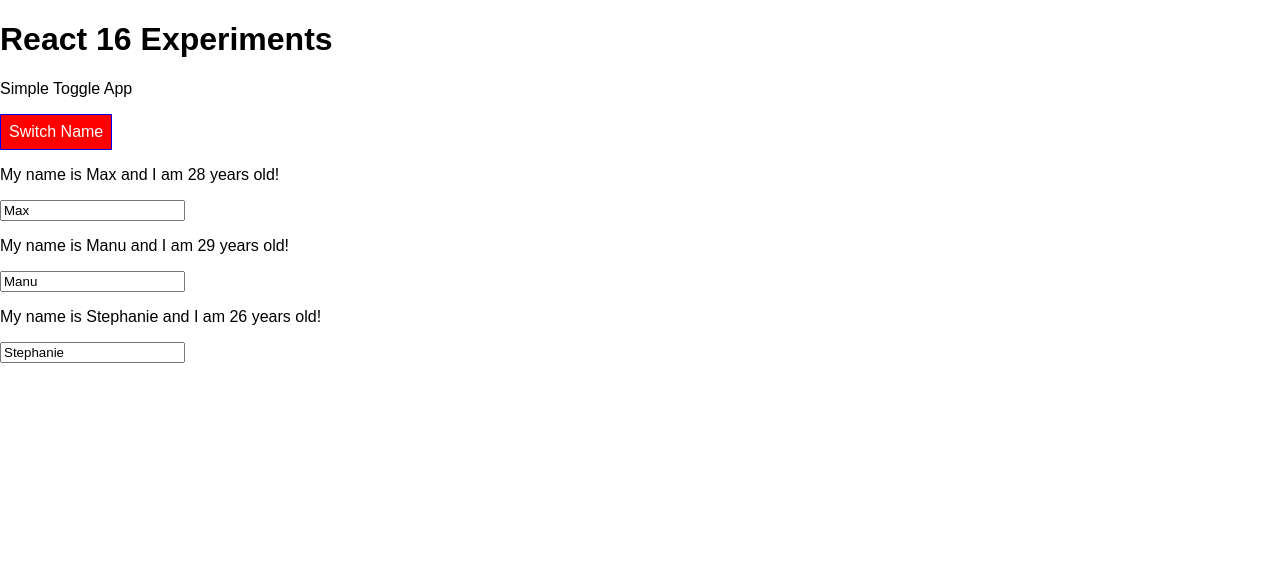
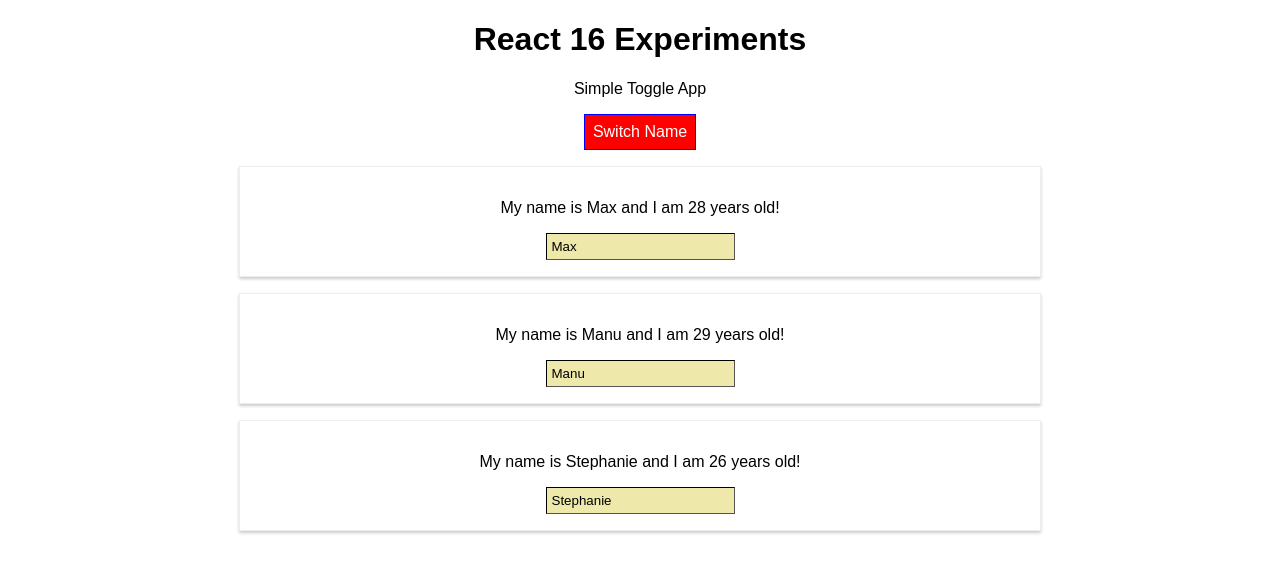
Before and after one commit to rivermanvr/react-16-rampup, a React app: page / in a window 1280 px wide. Both pictures are taken after a click on the button "Switch Name". Shown: the top 572 px of the page. Built offline with nearby package versions, Linux system fonts and the light colour scheme.

Commit message:
modified classNames to access the object "styles"

```diff
--- a/src/App.js
+++ b/src/App.js
@@ -64,10 +64,10 @@ class App extends Component {
       style.backgroundColor = 'red';
     }
     const classes = [];
-    if (this.state.persons.length <= 2) classes.push('red');
-    if (this.state.persons.length <= 1) classes.push('bold');
+    if (this.state.persons.length <= 2) classes.push(styles.red);
+    if (this.state.persons.length <= 1) classes.push(styles.bold);
     return (
-      <div className="App">
+      <div className={ styles.App }>
         <h1>React 16 Experiments</h1>
         <p className={ classes.join(' ') }>Simple Toggle App</p>
         <button
--- a/src/Person/Person.css
+++ b/src/Person/Person.css
@@ -6,3 +6,10 @@
   padding: 16px;
   text-align: center;
 }
+
+.visible {
+  border-color: black;
+  border-width: 1px;
+  padding: 5px;
+  background-color: palegoldenrod;
+}
--- a/src/Person/Person.js
+++ b/src/Person/Person.js
@@ -3,12 +3,12 @@ import styles from './Person.css';
 
 const person = ({ name, age, click, changed, children }) => {
   return (
-    <div className="Person">
+    <div className={ styles.Person }>
       <p onClick={ click }>
         My name is { name } and I am { age } years old!
       </p>
       <p>{ children }</p>
-      <input type="text" onChange={ changed } value={ name } className="visible" />
+      <input type="text" onChange={ changed } value={ name } className={ styles.visible } />
     </div>
   )
 }
```
